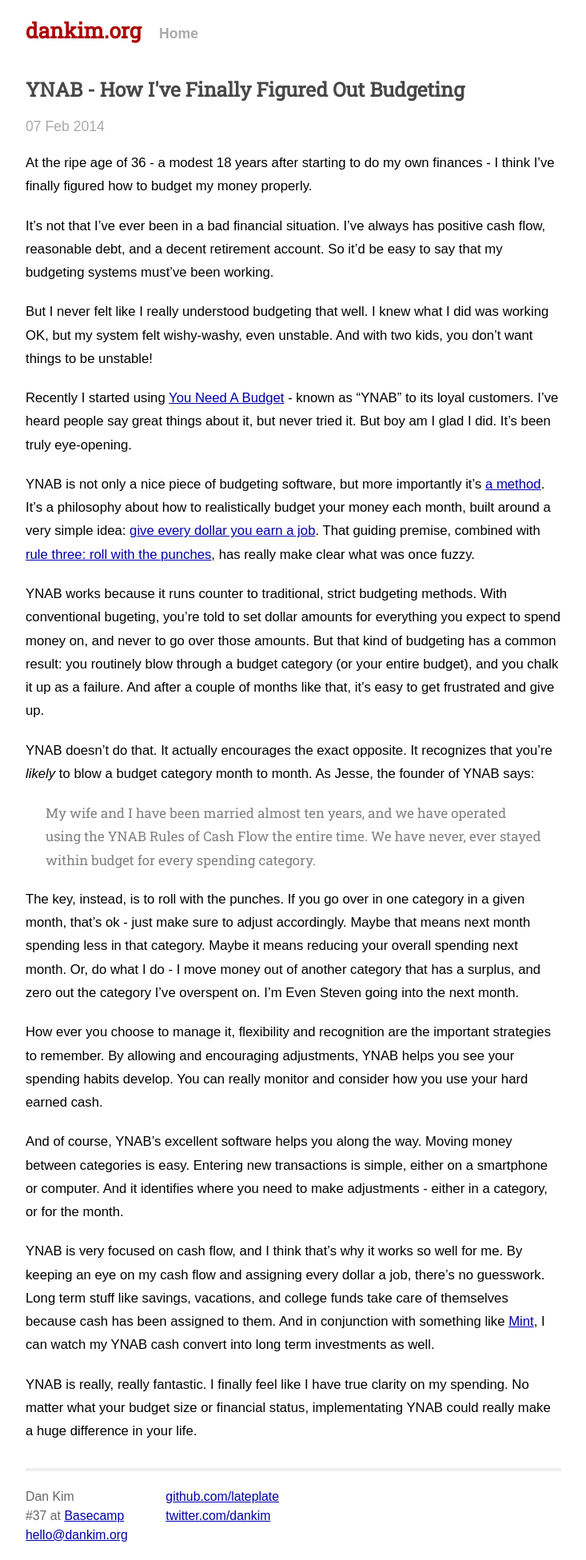
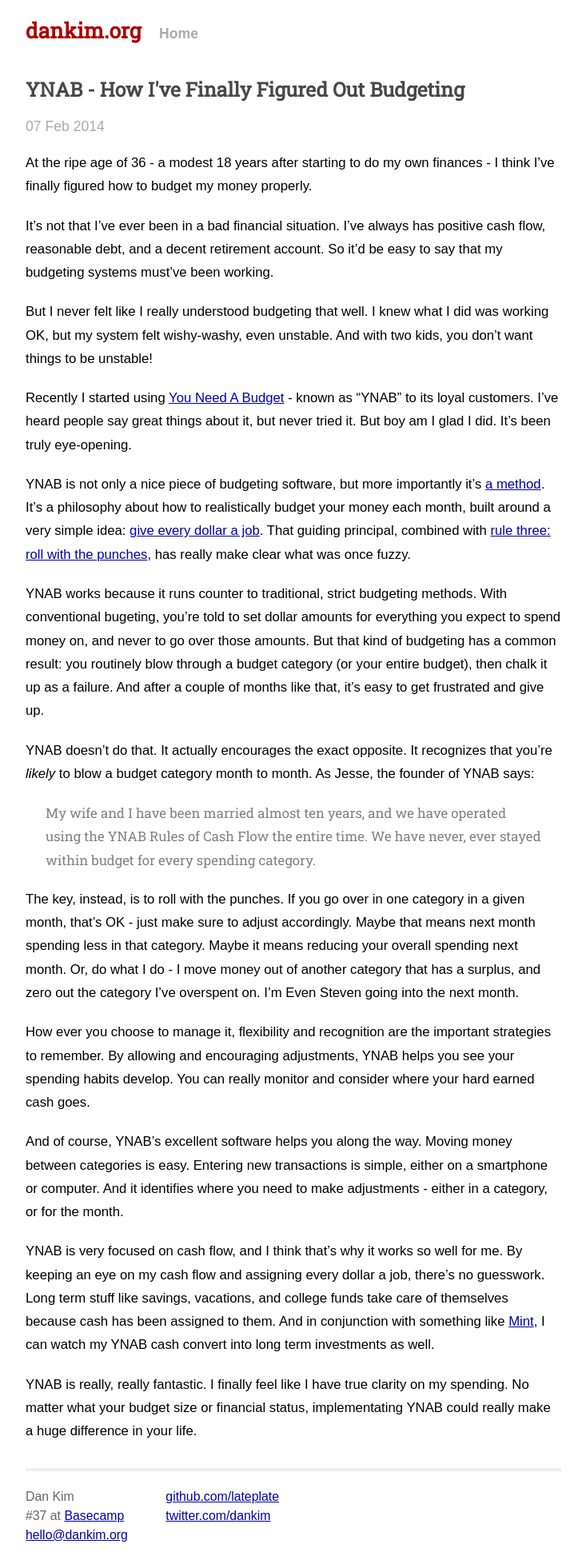
Before and after one commit to lateplate/lateplate.github.io, a Jekyll site: the page built from _posts/2014-02-07-ynab-how-ive-finally-figured-out-budgeting.md, in a window 1280 px wide. Shown: the whole page at 80% size, without its empty margins (273-1006 px from the left). Built offline with Jekyll 4.4.1, drawn with Linux system fonts in a browser that asks for light colours; some web fonts are replaced; Markdown is read by kramdown in place of the engine named in the settings.

Commit message:
Edits on latest post

```diff
--- a/_posts/2014-02-07-ynab-how-ive-finally-figured-out-budgeting.md
+++ b/_posts/2014-02-07-ynab-how-ive-finally-figured-out-budgeting.md
@@ -10,17 +10,17 @@
 
 Recently I started using [You Need A Budget](http://www.youneedabudget.com/) - known as "YNAB" to its loyal customers. I've heard people say great things about it, but never tried it. But boy am I glad I did. It's been truly eye-opening.
 
-YNAB is not only a nice piece of budgeting software, but more importantly it's [a method](http://www.youneedabudget.com/method). It's a philosophy about how to realistically budget your money each month, built around a very simple idea: [give every dollar you earn a job](http://www.youneedabudget.com/method/rule-one). That guiding premise, combined with [rule three: roll with the punches](http://www.youneedabudget.com/method/rule-three), has really make clear what was once fuzzy.
+YNAB is not only a nice piece of budgeting software, but more importantly it's [a method](http://www.youneedabudget.com/method). It's a philosophy about how to realistically budget your money each month, built around a very simple idea: [give every dollar a job](http://www.youneedabudget.com/method/rule-one). That guiding principal, combined with [rule three: roll with the punches](http://www.youneedabudget.com/method/rule-three), has really make clear what was once fuzzy.
 
-YNAB works because it runs counter to traditional, strict budgeting methods. With conventional bugeting, you're told to set dollar amounts for everything you expect to spend money on, and never to go over those amounts. But that kind of budgeting has a common result: you routinely blow through a budget category (or your entire budget), and you chalk it up as a failure. And after a couple of months like that, it's easy to get frustrated and give up.
+YNAB works because it runs counter to traditional, strict budgeting methods. With conventional bugeting, you're told to set dollar amounts for everything you expect to spend money on, and never to go over those amounts. But that kind of budgeting has a common result: you routinely blow through a budget category (or your entire budget), then chalk it up as a failure. And after a couple of months like that, it's easy to get frustrated and give up.
 
 YNAB doesn't do that. It actually encourages the exact opposite. It recognizes that you're _likely_ to blow a budget category month to month. As Jesse, the founder of YNAB says:
 
 > My wife and I have been married almost ten years, and we have operated using the YNAB Rules of Cash Flow the entire time. We have never, ever stayed within budget for every spending category.
 
-The key, instead, is to roll with the punches. If you go over in one category in a given month, that's ok - just make sure to adjust accordingly. Maybe that means next month spending less in that category. Maybe it means reducing your overall spending next month. Or, do what I do - I move money out of another category that has a surplus, and zero out the category I've overspent on. I'm Even Steven going into the next month.
+The key, instead, is to roll with the punches. If you go over in one category in a given month, that's OK - just make sure to adjust accordingly. Maybe that means next month spending less in that category. Maybe it means reducing your overall spending next month. Or, do what I do - I move money out of another category that has a surplus, and zero out the category I've overspent on. I'm Even Steven going into the next month.
 
-How ever you choose to manage it, flexibility and recognition are the important strategies to remember. By allowing and encouraging adjustments, YNAB helps you see your spending habits develop. You can really monitor and consider how you use your hard earned cash.
+How ever you choose to manage it, flexibility and recognition are the important strategies to remember. By allowing and encouraging adjustments, YNAB helps you see your spending habits develop. You can really monitor and consider where your hard earned cash goes.
 
 And of course, YNAB's excellent software helps you along the way. Moving money between categories is easy. Entering new transactions is simple, either on a smartphone or computer. And it identifies where you need to make adjustments - either in a category, or for the month.
 
```
